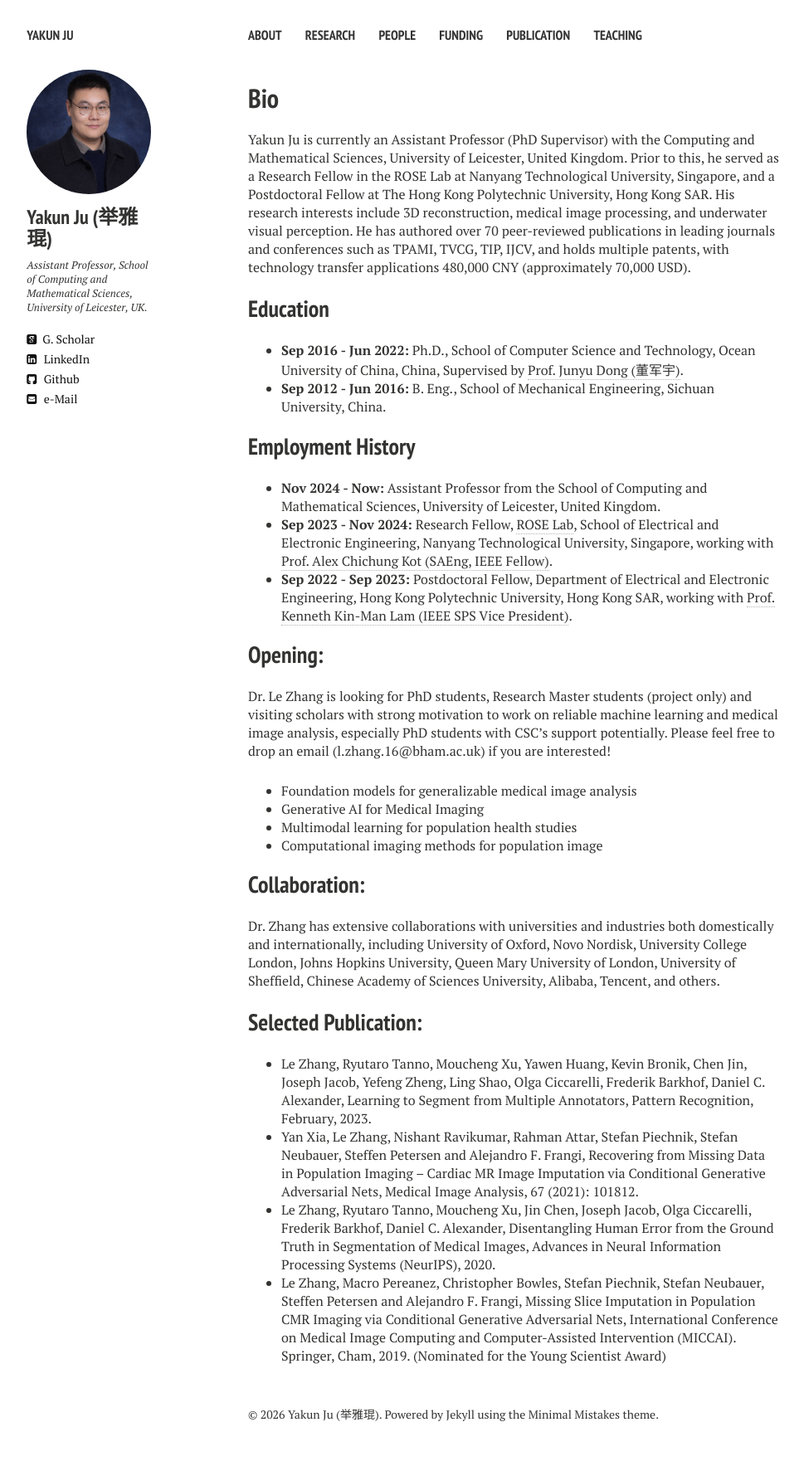
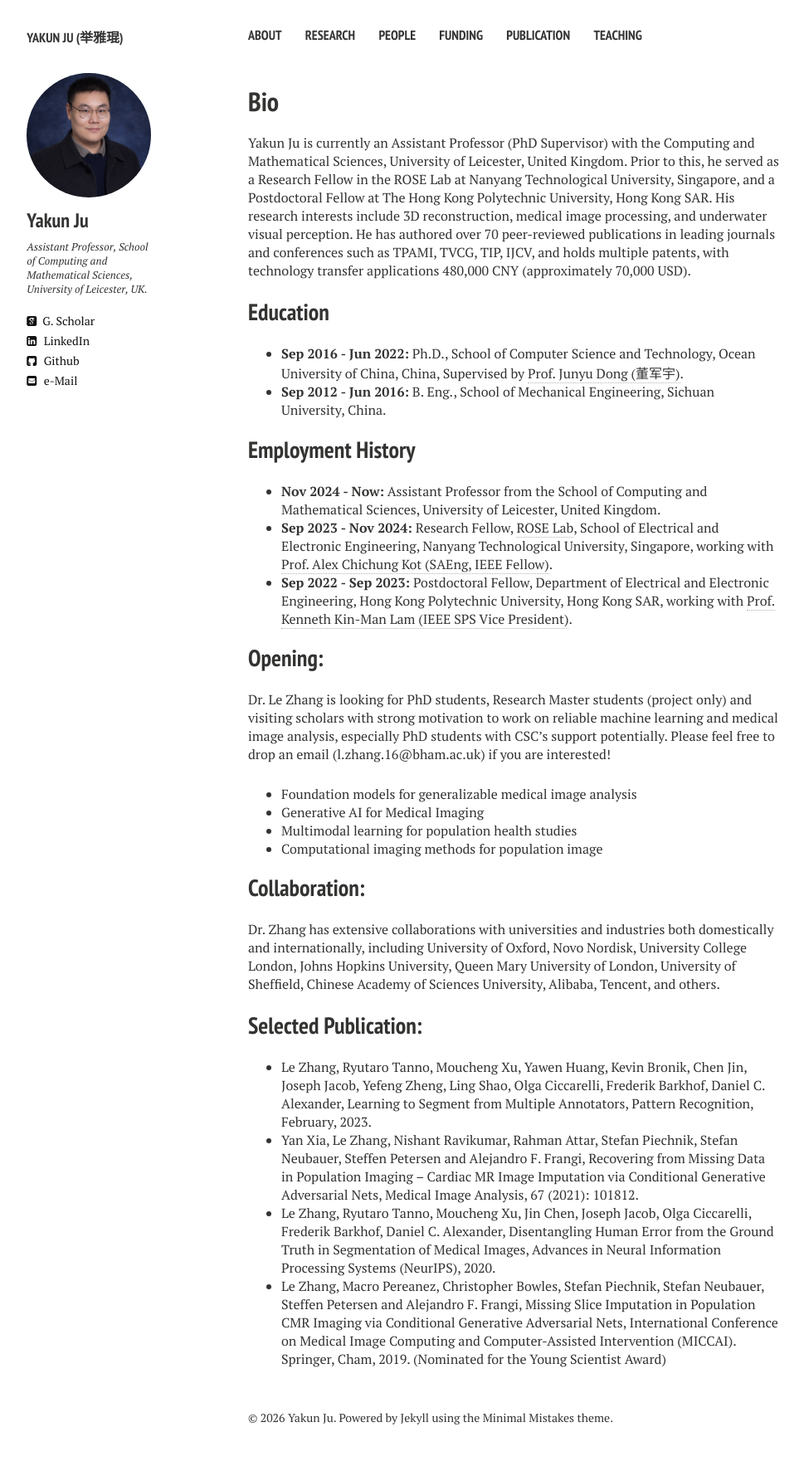
Before and after one commit to Kelvin-Ju/kelvin-ju.github.io, a Jekyll site: the page built from index.md, in a window 1280 px wide. Shown: the whole page at 83% size, without its empty margins (21-990 px from the left). Built offline with Jekyll 4.4.1, drawn with Linux system fonts in a browser that asks for light colours; nearby versions of some CDN libraries.

Commit message:
Update _config.yml

```diff
--- a/_config.yml
+++ b/_config.yml
@@ -1,4 +1,4 @@
-title:            Yakun Ju
+title:            Yakun Ju (举雅琨)
 description:      Yakun Ju academic website
 # Your site's domain goes here. Leave localhost server or blank when working locally.
 url:              //kelvin-Ju.github.io
@@ -8,7 +8,7 @@ disqus_shortname: juyakun
 
 # Owner/author information
 owner:
-  name:           Yakun Ju (举雅琨)
+  name:           Yakun Ju
   avatar:         jykh.png
   bio:            Assistant Professor, School of Computing and Mathematical Sciences, University of Leicester, UK.
 
```
